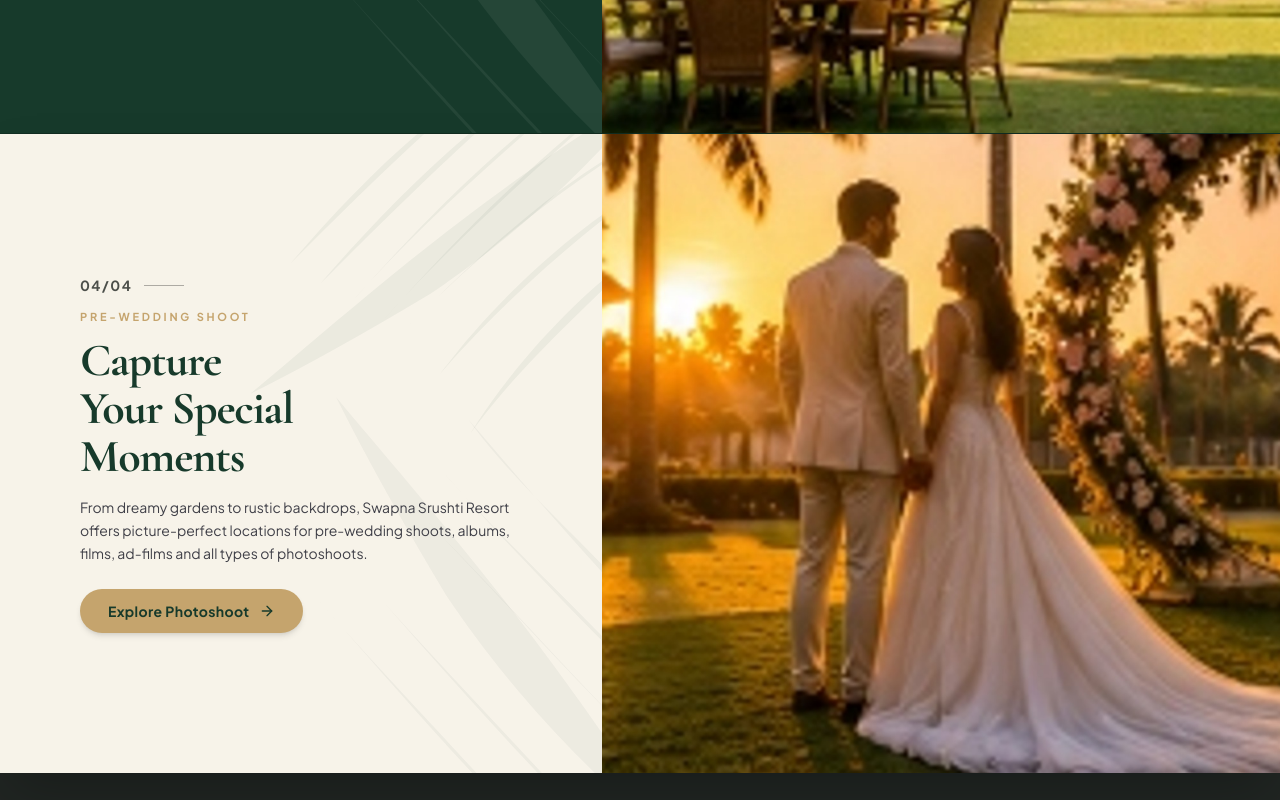
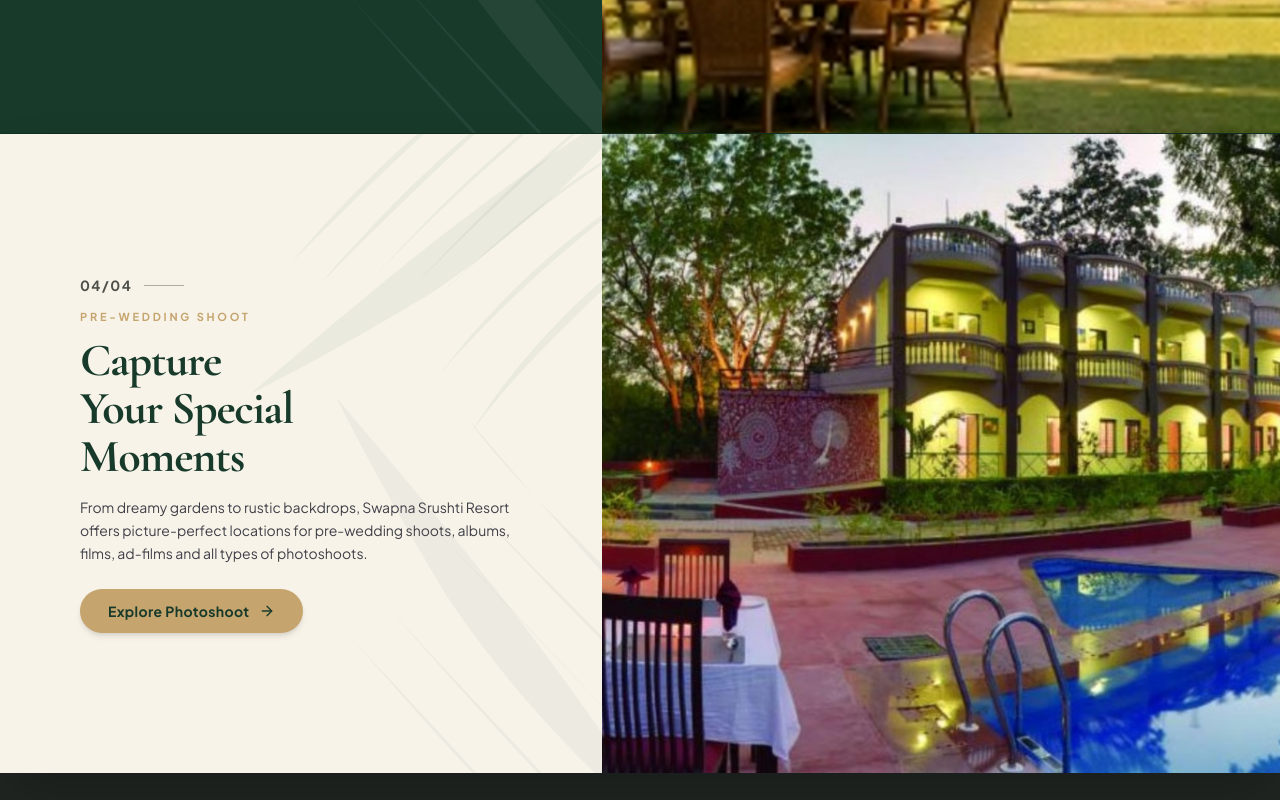
Before and after one commit to krina-jani/swapna-shrusti, a Next.js app: page / in a window 1280 px wide. Shown: the part 3940-4740 px from the top of the page. Built offline with nearby package versions, Linux system fonts and the light colour scheme.

Commit message:
feat(shoots): integrate authentic pre-wedding and film shooting photos across pages and home sections

```diff
--- a/src/app/for-shoot/page.tsx
+++ b/src/app/for-shoot/page.tsx
@@ -46,7 +46,7 @@ const SHOOT_CATEGORIES_EXPANDED = [
     slug: "pre-wedding",
     tagline: "ROMANTIC SCENIC BACKDROPS",
     description: "Couple portraits, engagement photography, romantic concepts, and cinematic pre-wedding videos amidst tranquil nature.",
-    image: "https://images.unsplash.com/photo-1583939003579-730e3918a45a?auto=format&fit=crop&w=1200&q=80",
+    image: "/images/shoots/resort-poolside-shoot.jpg",
     cta: "Enquire For Pre-Wedding",
   },
   {
@@ -73,7 +73,7 @@ const SHOOT_CATEGORIES_EXPANDED = [
     slug: "film",
     tagline: "CINEMATIC NARRATIVES",
     description: "Short films, cinematic scenes, independent productions, and regional video projects utilizing natural resort grounds.",
-    image: "https://images.unsplash.com/photo-1485846234645-a62644f84728?auto=format&fit=crop&w=1200&q=80",
+    image: "/images/shoots/village-night-shoot.jpg",
     cta: "Enquire For Film Shoots",
   },
   {
--- a/src/components/home/StickyExperienceSections.tsx
+++ b/src/components/home/StickyExperienceSections.tsx
@@ -63,7 +63,7 @@ const SECTIONS: SectionData[] = [
     buttonText: "Explore Photoshoot",
     buttonLink: "/for-shoot/pre-wedding",
     bgType: "ivory",
-    image: "/images/sticky-wedding.jpg",
+    image: "/images/shoots/resort-poolside-shoot.jpg",
   },
 ];
 
--- a/src/data/resortData.ts
+++ b/src/data/resortData.ts
@@ -255,7 +255,7 @@ export const SHOOT_CATEGORIES: ShootCategory[] = [
     slug: "pre-wedding",
     tagline: "Romantic Scenic Backdrops",
     description: "Dreamy floral avenues, rustic wooden bridges, serene poolside reflections, and golden hour meadows for unforgettable pre-wedding portfolios.",
-    image: "https://images.unsplash.com/photo-1583939003579-730e3918a45a?auto=format&fit=crop&w=1200&q=80",
+    image: "/images/shoots/resort-poolside-shoot.jpg",
   },
   {
     id: "album",
@@ -271,7 +271,7 @@ export const SHOOT_CATEGORIES: ShootCategory[] = [
     slug: "film",
     tagline: "Feature Film Production Sets",
     description: "Expansive private property with versatile topography, green cover, cottage clusters, and uninterrupted production infrastructure with crew accommodation.",
-    image: "https://images.unsplash.com/photo-1485846234645-a62644f84728?auto=format&fit=crop&w=1200&q=80",
+    image: "/images/shoots/village-night-shoot.jpg",
   },
   {
     id: "ad-film",
```
Also changed, not shown: public/images/shoots/resort-poolside-shoot.jpg (added), public/images/shoots/village-night-shoot.jpg (added).
